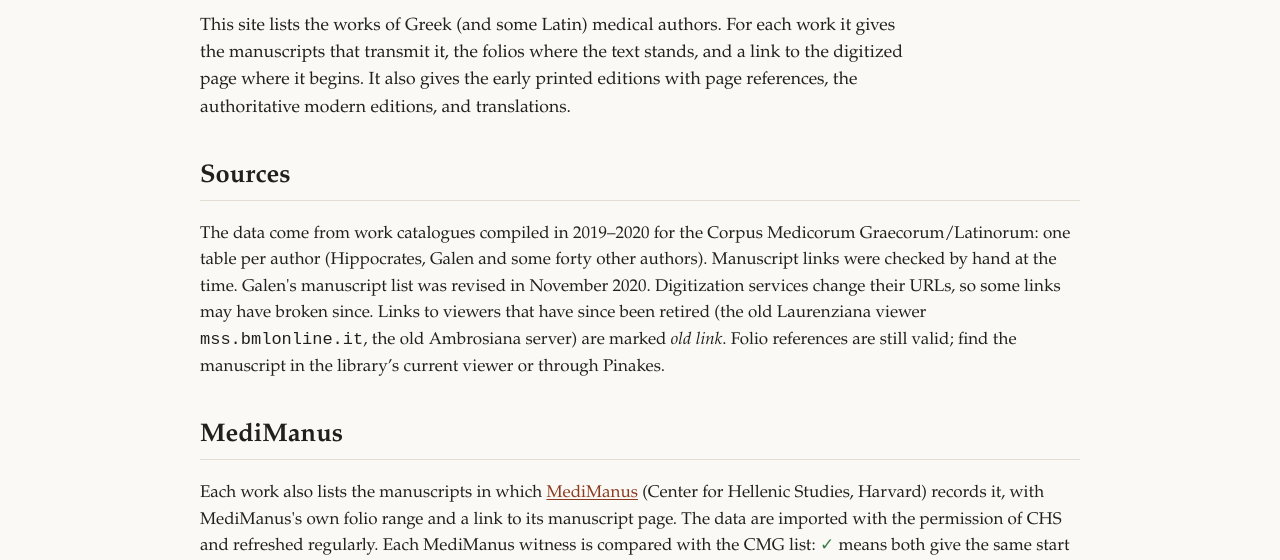
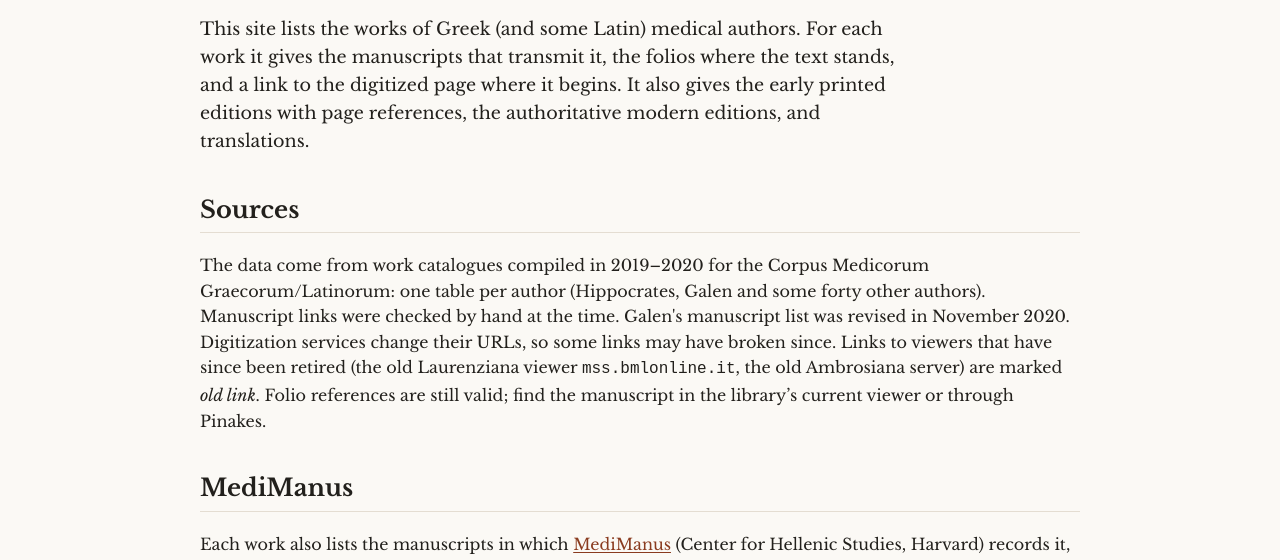
Before and after one commit to alchemiesofscent/cat, a plain HTML site: page docs/about.html in a window 1280 px wide. Shown: the part 177-737 px from the top of the page. Drawn offline with Linux system fonts and the light colour scheme.

Commit message:
Set Latin and English in Libre Baskerville (self-hosted variable woff2, OFL); Porson size-matched
Co-Authored-By: Claude Opus 5.5 <noreply@anthropic.com>

```diff
--- a/docs/about.html
+++ b/docs/about.html
@@ -23,7 +23,7 @@
 <h2>Reference numbers</h2>
 <p><strong>Diels</strong>: H. Diels, <em>Die Handschriften der antiken Ärzte</em> (1905–1907). <strong>Kibre</strong>: P. Kibre, <em>Hippocrates Latinus</em>. <strong>Pinakes</strong>: work number in Pinakes. <strong>TLG</strong>: author and work number in the <em>Thesaurus Linguae Graecae</em>. <strong>Fichtner</strong>: G. Fichtner, <em>Corpus Hippocraticum</em> and <em>Corpus Galenicum</em> bibliographies.</p>
 <h2>Type</h2>
-<p>Greek is set in <a href="https://www.greekfontsociety-gfs.gr/">GFS Porson</a> (Greek Font Society, SIL Open Font License), a revival of the Greek type cut for Cambridge University Press after Richard Porson’s hand.</p>
+<p>Greek is set in <a href="https://www.greekfontsociety-gfs.gr/">GFS Porson</a> (Greek Font Society, SIL Open Font License), a revival of the Greek type cut for Cambridge University Press after Richard Porson’s hand. Latin and English are set in <a href="https://github.com/impallari/Libre-Baskerville">Libre Baskerville</a> (Pablo Impallari, SIL Open Font License), a transitional roman from the same English tradition. Greek is never set in italic.</p>
 <h2>Data</h2>
 <p>The full dataset is a single JSON file, <a href="catalogue.json">catalogue.json</a>. It is generated from the source tables by <code>scripts/extract.py</code>.</p>
 </main>
--- a/docs/style.css
+++ b/docs/style.css
@@ -1,9 +1,13 @@
-@font-face{font-family:"GFS Porson";src:url("fonts/GFSPorson.woff2") format("woff2");font-display:swap;
+@font-face{font-family:"Libre Baskerville";font-style:normal;font-weight:400 700;font-display:swap;src:url("fonts/LibreBaskerville-latin.woff2") format("woff2");unicode-range:U+0000-00FF,U+0131,U+0152-0153,U+02BB-02BC,U+02C6,U+02DA,U+02DC,U+0304,U+0308,U+0329,U+2000-206F,U+20AC,U+2122,U+2191,U+2193,U+2212,U+2215,U+FEFF,U+FFFD}
+@font-face{font-family:"Libre Baskerville";font-style:normal;font-weight:400 700;font-display:swap;src:url("fonts/LibreBaskerville-latin-ext.woff2") format("woff2");unicode-range:U+0100-02BA,U+02BD-02C5,U+02C7-02CC,U+02CE-02D7,U+02DD-02FF,U+1D00-1DBF,U+1E00-1E9F,U+1EF2-1EFF,U+2020,U+20A0-20AB,U+20AD-20C4,U+2113,U+2C60-2C7F,U+A720-A7FF}
+@font-face{font-family:"Libre Baskerville";font-style:italic;font-weight:400 700;font-display:swap;src:url("fonts/LibreBaskerville-Italic-latin.woff2") format("woff2");unicode-range:U+0000-00FF,U+0131,U+0152-0153,U+02BB-02BC,U+02C6,U+02DA,U+02DC,U+0304,U+0308,U+0329,U+2000-206F,U+20AC,U+2122,U+2191,U+2193,U+2212,U+2215,U+FEFF,U+FFFD}
+@font-face{font-family:"Libre Baskerville";font-style:italic;font-weight:400 700;font-display:swap;src:url("fonts/LibreBaskerville-Italic-latin-ext.woff2") format("woff2");unicode-range:U+0100-02BA,U+02BD-02C5,U+02C7-02CC,U+02CE-02D7,U+02DD-02FF,U+1D00-1DBF,U+1E00-1E9F,U+1EF2-1EFF,U+2020,U+20A0-20AB,U+20AD-20C4,U+2113,U+2C60-2C7F,U+A720-A7FF}
+@font-face{font-family:"GFS Porson";src:url("fonts/GFSPorson.woff2") format("woff2");font-display:swap;size-adjust:112%;
   unicode-range:U+0370-03FF,U+1F00-1FFF,U+0300-036F}
 :root{--ink:#22201c;--muted:#6d665c;--rule:#e4ddd2;--bg:#fbf9f5;--accent:#8a3b1f;--soft:#f3eee5}
 @media (prefers-color-scheme:dark){:root{--ink:#ece6dc;--muted:#a89f92;--rule:#3a352e;--bg:#1b1916;--accent:#e08a5e;--soft:#26231f}}
 *{box-sizing:border-box}
-body{margin:0;font-synthesis-style:none;background:var(--bg);color:var(--ink);font:17px/1.55 "GFS Porson","Iowan Old Style","Palatino Linotype",Palatino,"Gentium Plus",Georgia,serif}
+body{margin:0;background:var(--bg);color:var(--ink);font:16px/1.6 "GFS Porson","Libre Baskerville",Baskerville,Georgia,serif;font-synthesis-style:none}
 a{color:var(--accent);text-decoration-thickness:1px;text-underline-offset:2px}
 header.site{display:flex;flex-wrap:wrap;align-items:baseline;gap:.4rem 1.2rem;padding:1rem 1.5rem;border-bottom:1px solid var(--rule)}
 .brand{font-size:1.3rem;font-weight:600;color:var(--ink);text-decoration:none;letter-spacing:.02em}
@@ -54,4 +58,4 @@ a.go.stale{color:var(--muted);font-weight:400;text-decoration:line-through}
 .ok{color:#3a7d44}.new{font:600 .7rem system-ui,sans-serif;color:var(--accent);border:1px solid var(--accent);border-radius:3px;padding:0 .25rem}.diff{font:.8rem system-ui,sans-serif;color:#b35c00}.mmt{color:var(--muted);font-size:.85rem}
 @media (prefers-color-scheme:dark){.ok{color:#7cc487}.diff{color:#f0a55a}}
 .gr,[lang=grc],[lang=grc] *{font-style:normal}
-.gr,[lang=grc]{font-family:"GFS Porson",serif;font-size:1.2rem;letter-spacing:.01em}
+.gr,[lang=grc]{font-family:"GFS Porson",serif;font-size:1.15rem;letter-spacing:.01em}
--- a/site/style.css
+++ b/site/style.css
@@ -1,9 +1,13 @@
-@font-face{font-family:"GFS Porson";src:url("fonts/GFSPorson.woff2") format("woff2");font-display:swap;
+@font-face{font-family:"Libre Baskerville";font-style:normal;font-weight:400 700;font-display:swap;src:url("fonts/LibreBaskerville-latin.woff2") format("woff2");unicode-range:U+0000-00FF,U+0131,U+0152-0153,U+02BB-02BC,U+02C6,U+02DA,U+02DC,U+0304,U+0308,U+0329,U+2000-206F,U+20AC,U+2122,U+2191,U+2193,U+2212,U+2215,U+FEFF,U+FFFD}
+@font-face{font-family:"Libre Baskerville";font-style:normal;font-weight:400 700;font-display:swap;src:url("fonts/LibreBaskerville-latin-ext.woff2") format("woff2");unicode-range:U+0100-02BA,U+02BD-02C5,U+02C7-02CC,U+02CE-02D7,U+02DD-02FF,U+1D00-1DBF,U+1E00-1E9F,U+1EF2-1EFF,U+2020,U+20A0-20AB,U+20AD-20C4,U+2113,U+2C60-2C7F,U+A720-A7FF}
+@font-face{font-family:"Libre Baskerville";font-style:italic;font-weight:400 700;font-display:swap;src:url("fonts/LibreBaskerville-Italic-latin.woff2") format("woff2");unicode-range:U+0000-00FF,U+0131,U+0152-0153,U+02BB-02BC,U+02C6,U+02DA,U+02DC,U+0304,U+0308,U+0329,U+2000-206F,U+20AC,U+2122,U+2191,U+2193,U+2212,U+2215,U+FEFF,U+FFFD}
+@font-face{font-family:"Libre Baskerville";font-style:italic;font-weight:400 700;font-display:swap;src:url("fonts/LibreBaskerville-Italic-latin-ext.woff2") format("woff2");unicode-range:U+0100-02BA,U+02BD-02C5,U+02C7-02CC,U+02CE-02D7,U+02DD-02FF,U+1D00-1DBF,U+1E00-1E9F,U+1EF2-1EFF,U+2020,U+20A0-20AB,U+20AD-20C4,U+2113,U+2C60-2C7F,U+A720-A7FF}
+@font-face{font-family:"GFS Porson";src:url("fonts/GFSPorson.woff2") format("woff2");font-display:swap;size-adjust:112%;
   unicode-range:U+0370-03FF,U+1F00-1FFF,U+0300-036F}
 :root{--ink:#22201c;--muted:#6d665c;--rule:#e4ddd2;--bg:#fbf9f5;--accent:#8a3b1f;--soft:#f3eee5}
 @media (prefers-color-scheme:dark){:root{--ink:#ece6dc;--muted:#a89f92;--rule:#3a352e;--bg:#1b1916;--accent:#e08a5e;--soft:#26231f}}
 *{box-sizing:border-box}
-body{margin:0;font-synthesis-style:none;background:var(--bg);color:var(--ink);font:17px/1.55 "GFS Porson","Iowan Old Style","Palatino Linotype",Palatino,"Gentium Plus",Georgia,serif}
+body{margin:0;background:var(--bg);color:var(--ink);font:16px/1.6 "GFS Porson","Libre Baskerville",Baskerville,Georgia,serif;font-synthesis-style:none}
 a{color:var(--accent);text-decoration-thickness:1px;text-underline-offset:2px}
 header.site{display:flex;flex-wrap:wrap;align-items:baseline;gap:.4rem 1.2rem;padding:1rem 1.5rem;border-bottom:1px solid var(--rule)}
 .brand{font-size:1.3rem;font-weight:600;color:var(--ink);text-decoration:none;letter-spacing:.02em}
@@ -54,4 +58,4 @@ a.go.stale{color:var(--muted);font-weight:400;text-decoration:line-through}
 .ok{color:#3a7d44}.new{font:600 .7rem system-ui,sans-serif;color:var(--accent);border:1px solid var(--accent);border-radius:3px;padding:0 .25rem}.diff{font:.8rem system-ui,sans-serif;color:#b35c00}.mmt{color:var(--muted);font-size:.85rem}
 @media (prefers-color-scheme:dark){.ok{color:#7cc487}.diff{color:#f0a55a}}
 .gr,[lang=grc],[lang=grc] *{font-style:normal}
-.gr,[lang=grc]{font-family:"GFS Porson",serif;font-size:1.2rem;letter-spacing:.01em}
+.gr,[lang=grc]{font-family:"GFS Porson",serif;font-size:1.15rem;letter-spacing:.01em}
```
Also changed, not shown: site/about.html (+1 -1 lines), docs/fonts/LibreBaskerville-Italic-latin-ext.woff2 (added), docs/fonts/LibreBaskerville-Italic-latin.woff2 (added), docs/fonts/LibreBaskerville-OFL.txt (added), docs/fonts/LibreBaskerville-latin-ext.woff2 (added), docs/fonts/LibreBaskerville-latin.woff2 (added), site/fonts/LibreBaskerville-Italic-latin-ext.woff2 (added), site/fonts/LibreBaskerville-Italic-latin.woff2 (added), site/fonts/LibreBaskerville-OFL.txt (added), site/fonts/LibreBaskerville-latin-ext.woff2 (added), site/fonts/LibreBaskerville-latin.woff2 (added), 1 other file.
